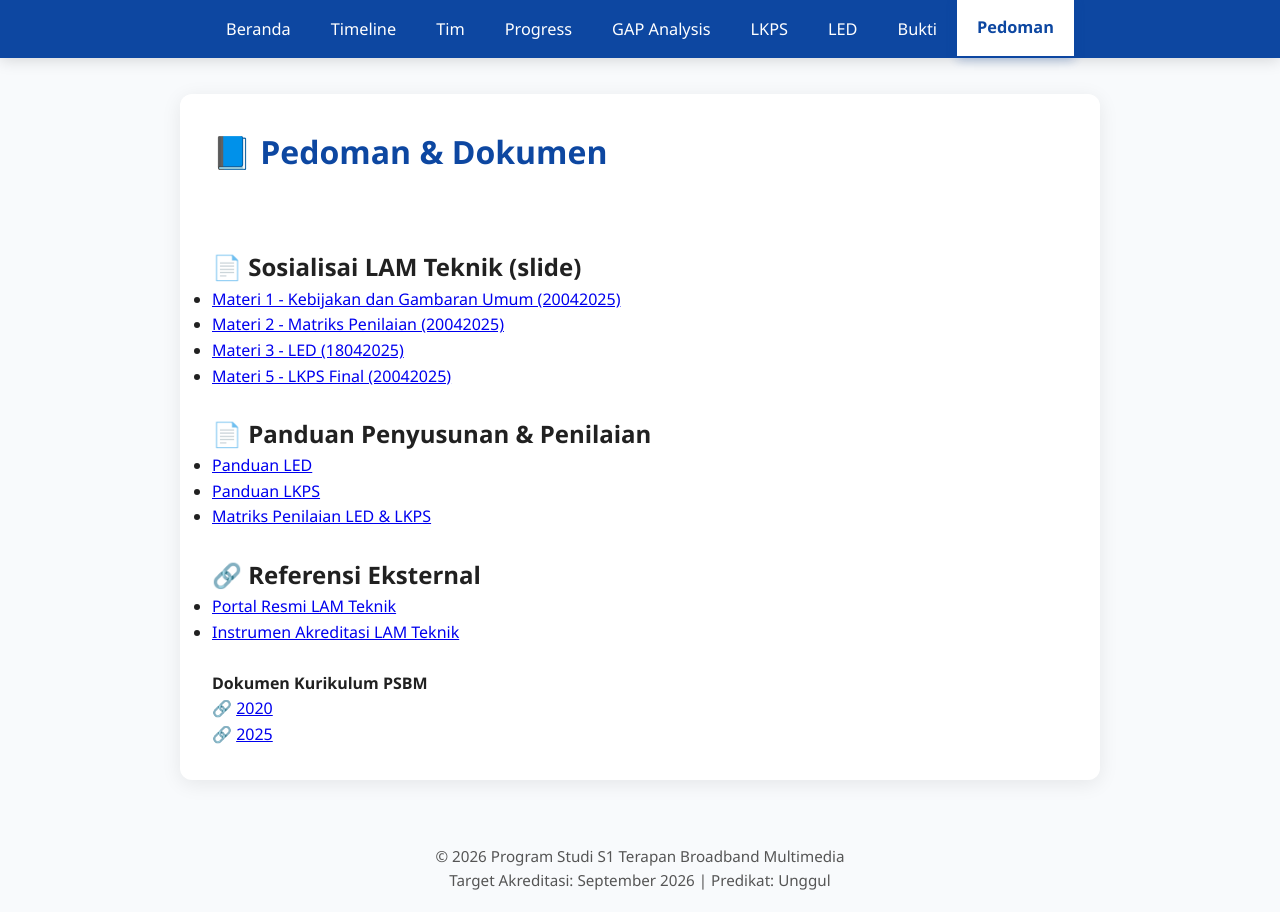
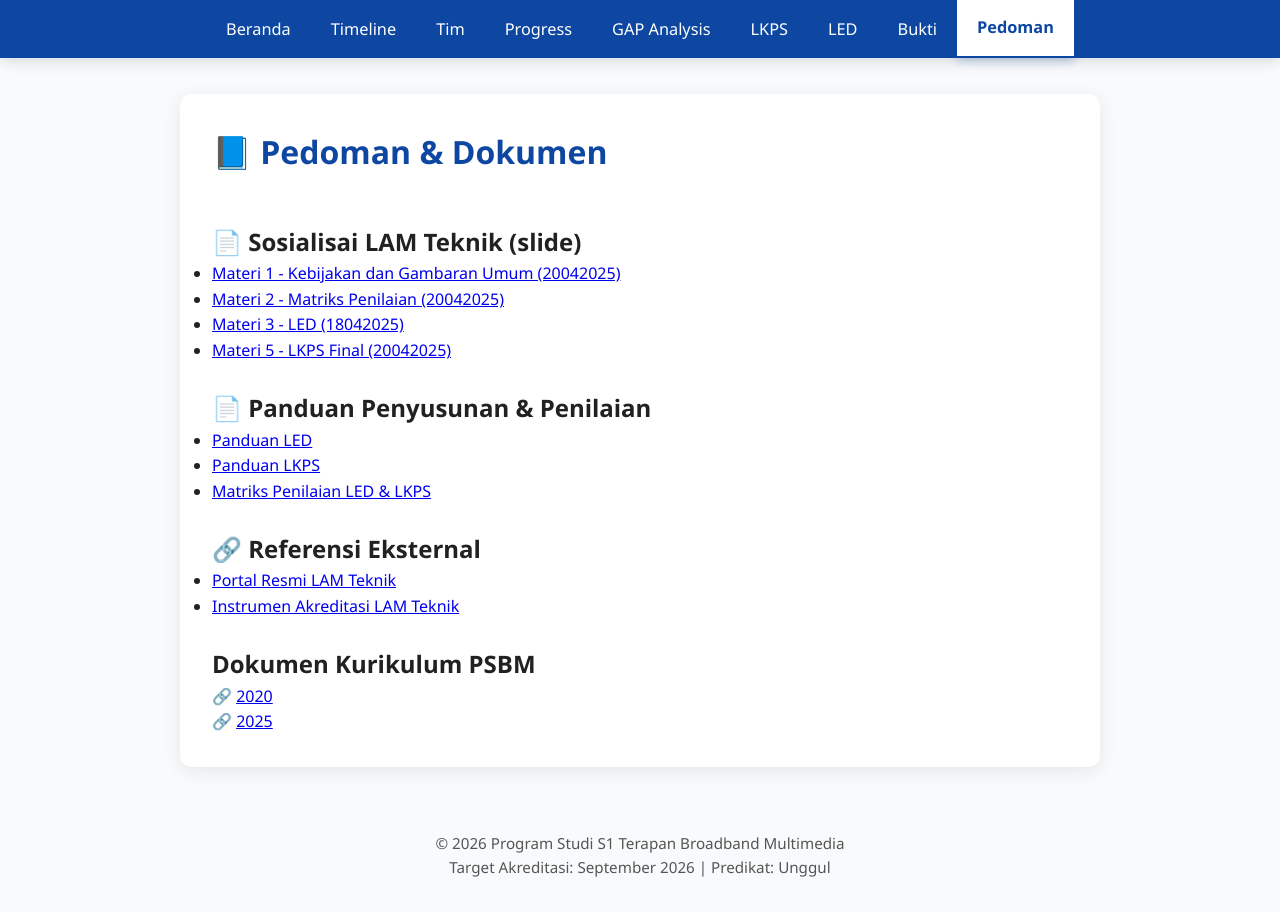
Before and after one commit to portal-psbm/aksibm-26, a Jekyll site: the page built from pedoman.md, in a window 1280 px wide. Built offline with Jekyll 4.4.1, drawn with Linux system fonts in a browser that asks for light colours.

Commit message:
Update timeline dan pedoman

```diff
--- a/pedoman.md
+++ b/pedoman.md
@@ -5,8 +5,7 @@ permalink: /pedoman/
 ---
 
 # 📘 Pedoman & Dokumen
-
-<br><br>
+<br>
 
 ## 📄 Sosialisai LAM Teknik (slide)
    - [Materi 1 - Kebijakan dan Gambaran Umum (20042025)](/aksibm-26/assets/pedoman/kebijakan_dan_gambaran_umum.pdf)
@@ -23,6 +22,6 @@ permalink: /pedoman/
    - [Portal Resmi LAM Teknik](https://lamteknik.or.id)
    - [Instrumen Akreditasi LAM Teknik](https://lamteknik.or.id/akreditasi/instrumen-akreditasi) <br><br>
 
-**Dokumen Kurikulum PSBM** <br>
+## Dokumen Kurikulum PSBM <br>
 🔗 [2020](https://drive.google.com/file/d/1LVO-L4PUUgWPDQIX-jdD8mGh-nYTmlSl/view?usp=drive_link) <br>
 🔗 [2025](https://drive.google.com/file/d/1hLEWKK-VEuRCsmu-C0dCX-znJlq3Djk7/view?usp=drive_link)
```
Also changed, not shown: timeline.md (+0 -2 lines).
